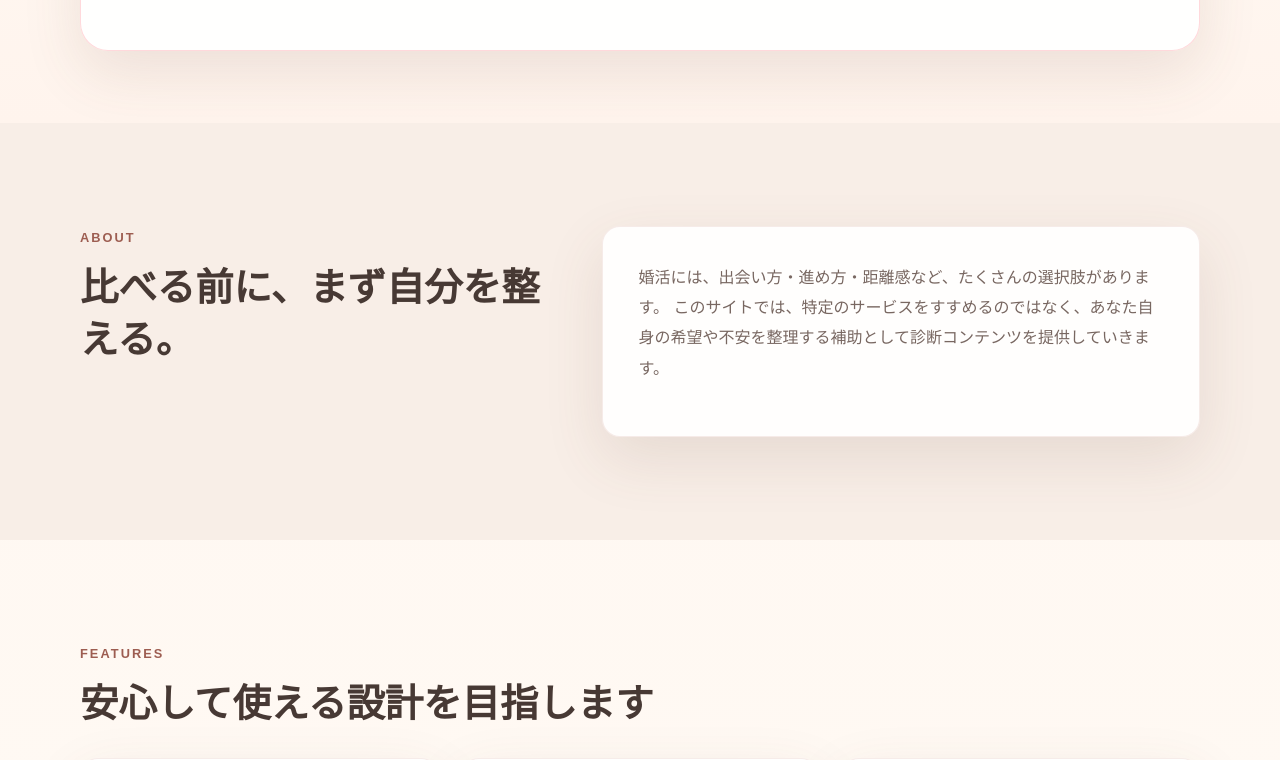
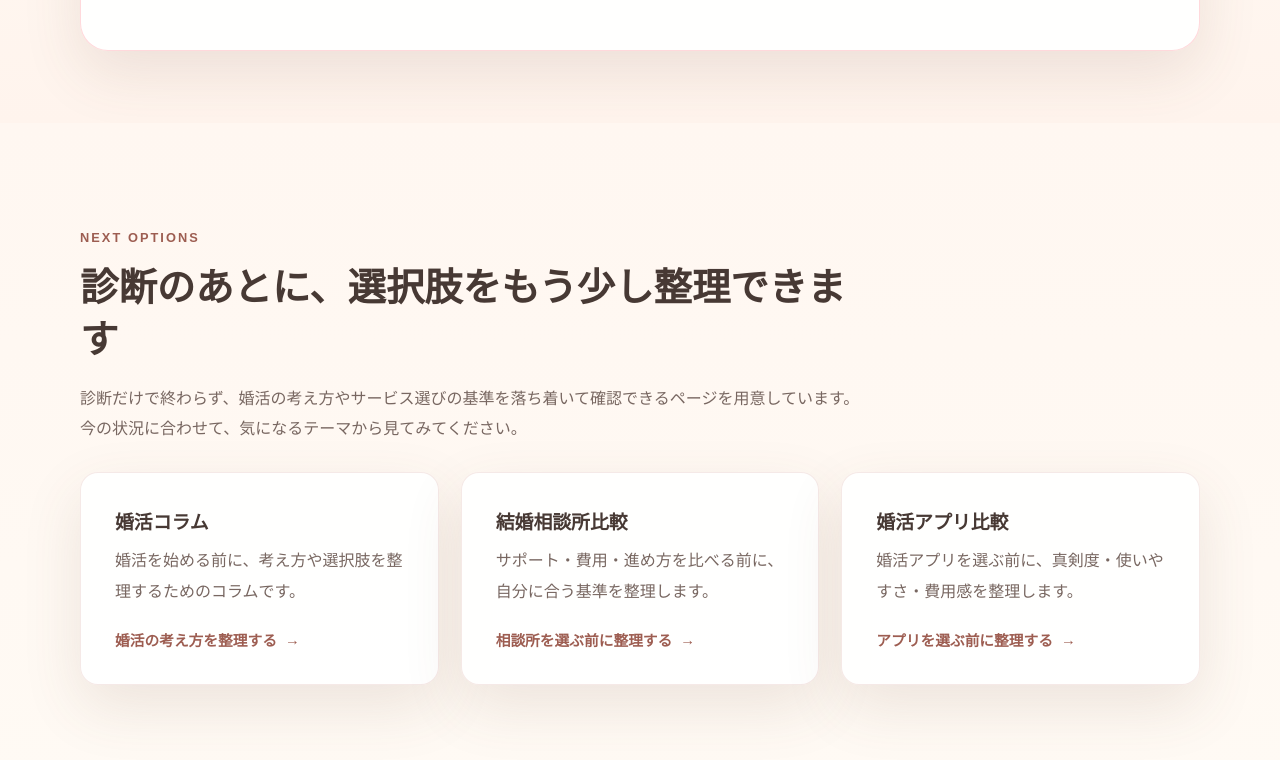
Before and after one commit to kenichis1971-cloud/konkatsu-diagnosis-site, a Next.js app: page / in a window 1280 px wide. Shown: the part 1060-1820 px from the top of the page. Built offline with nearby package versions, Linux system fonts and the light colour scheme.

Commit message:
Add homepage internal link cards

```diff
--- a/app/globals.css
+++ b/app/globals.css
@@ -220,6 +220,81 @@ p {
   font-size: 1.02rem;
 }
 
+.section--internal-links {
+  background: linear-gradient(180deg, #fff7f1 0%, #fffaf4 100%);
+}
+
+.internal-links__header {
+  max-width: 780px;
+}
+
+.internal-links__header p:last-child {
+  margin-bottom: 0;
+}
+
+.internal-link-grid {
+  display: grid;
+  grid-template-columns: repeat(3, minmax(0, 1fr));
+  gap: 22px;
+  margin-top: 28px;
+}
+
+.internal-link-card {
+  display: block;
+  height: 100%;
+}
+
+.internal-link-card article {
+  display: flex;
+  flex-direction: column;
+  min-height: 100%;
+  padding: clamp(24px, 4vw, 34px);
+  border: 1px solid rgba(201, 135, 122, 0.18);
+  border-radius: var(--radius-medium);
+  background: rgba(255, 255, 255, 0.92);
+  box-shadow: var(--shadow-card);
+  transition:
+    border-color 0.2s ease,
+    box-shadow 0.2s ease,
+    transform 0.2s ease;
+}
+
+.internal-link-card:hover article,
+.internal-link-card:focus-visible article {
+  border-color: rgba(157, 93, 81, 0.5);
+  box-shadow: 0 24px 54px rgba(103, 74, 58, 0.16);
+  transform: translateY(-2px);
+}
+
+.internal-link-card:focus-visible {
+  border-radius: var(--radius-medium);
+  outline: 3px solid rgba(157, 93, 81, 0.28);
+  outline-offset: 4px;
+}
+
+.internal-link-card h3 {
+  color: var(--color-ink);
+}
+
+.internal-link-card p {
+  margin-bottom: 22px;
+}
+
+.internal-link-card span {
+  display: inline-flex;
+  align-items: center;
+  width: fit-content;
+  margin-top: auto;
+  color: var(--color-accent-dark);
+  font-size: 0.92rem;
+  font-weight: 700;
+}
+
+.internal-link-card span::after {
+  margin-left: 8px;
+  content: "→";
+}
+
 .section--soft {
   background: var(--color-soft);
 }
@@ -363,7 +438,8 @@ p {
   }
 
   .two-column,
-  .card-grid {
+  .card-grid,
+  .internal-link-grid {
     grid-template-columns: 1fr;
   }
 
--- a/app/page.tsx
+++ b/app/page.tsx
@@ -13,6 +13,27 @@ const features = [
   {
     title: "無理なく一歩進む",
     body: "焦りをあおるのではなく、自分のペースで次の行動を考えやすくすることを大切にします。",
+  },
+];
+
+const internalLinks = [
+  {
+    title: "婚活コラム",
+    body: "婚活を始める前に、考え方や選択肢を整理するためのコラムです。",
+    href: "/articles",
+    label: "婚活の考え方を整理する",
+  },
+  {
+    title: "結婚相談所比較",
+    body: "サポート・費用・進め方を比べる前に、自分に合う基準を整理します。",
+    href: "/marriage-agencies",
+    label: "相談所を選ぶ前に整理する",
+  },
+  {
+    title: "婚活アプリ比較",
+    body: "婚活アプリを選ぶ前に、真剣度・使いやすさ・費用感を整理します。",
+    href: "/marriage-apps",
+    label: "アプリを選ぶ前に整理する",
   },
 ];
 
@@ -51,6 +72,30 @@ export default function Home() {
         </div>
       </section>
 
+      <section className="section section--internal-links" aria-labelledby="internal-links-title">
+        <div className="section__inner">
+          <div className="internal-links__header">
+            <p className="eyebrow">Next Options</p>
+            <h2 id="internal-links-title">診断のあとに、選択肢をもう少し整理できます</h2>
+            <p>
+              診断だけで終わらず、婚活の考え方やサービス選びの基準を落ち着いて確認できるページを用意しています。
+              今の状況に合わせて、気になるテーマから見てみてください。
+            </p>
+          </div>
+          <div className="internal-link-grid">
+            {internalLinks.map((item) => (
+              <Link className="internal-link-card" href={item.href} key={item.href}>
+                <article>
+                  <h3>{item.title}</h3>
+                  <p>{item.body}</p>
+                  <span>{item.label}</span>
+                </article>
+              </Link>
+            ))}
+          </div>
+        </div>
+      </section>
+
       <section className="section section--soft" aria-labelledby="about-title">
         <div className="section__inner two-column">
           <div>
```
